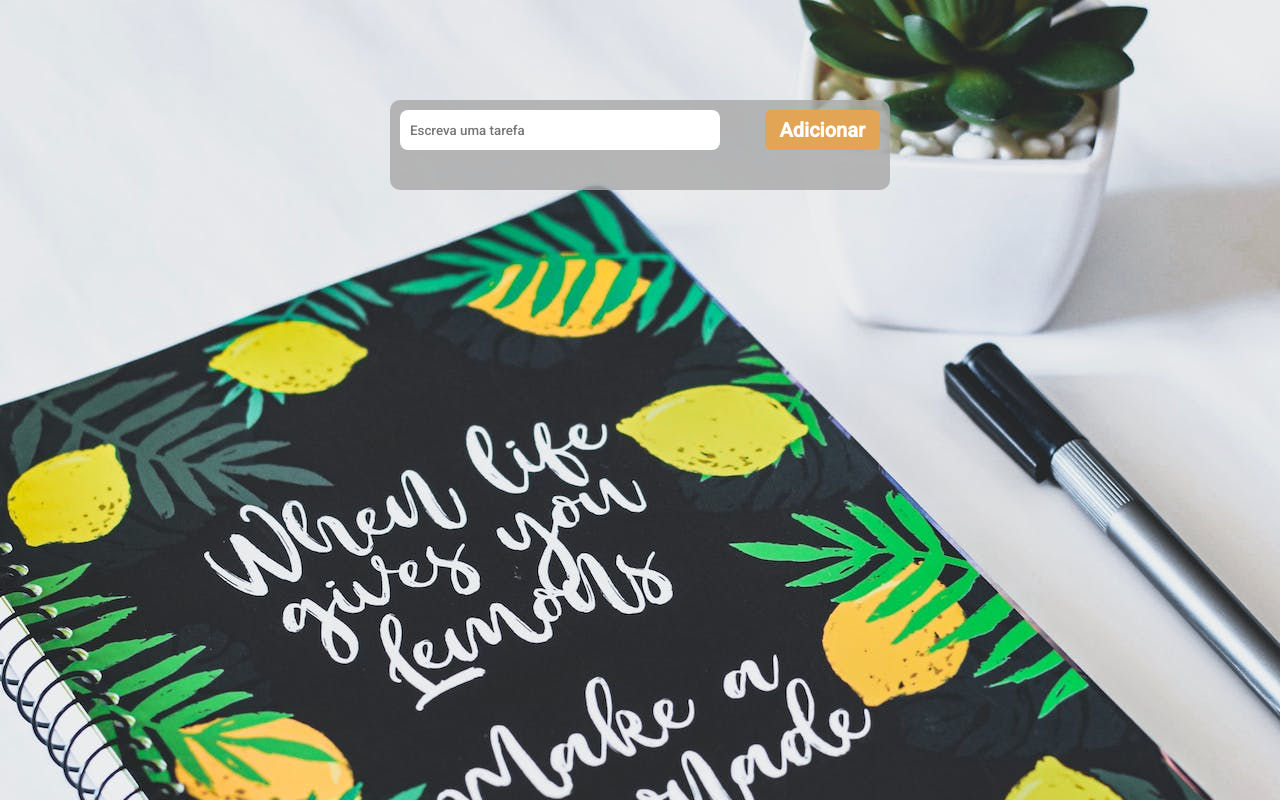
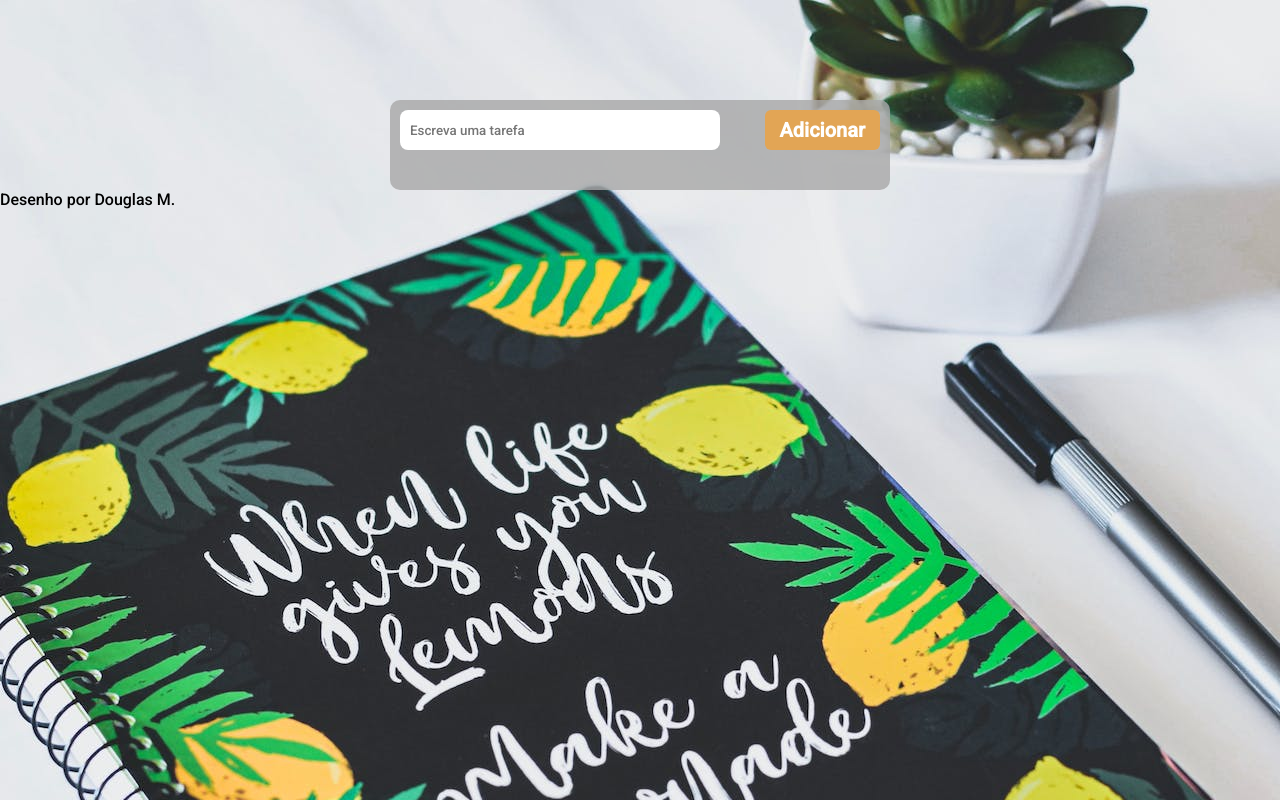
Before and after one commit to Junlys3/ToDoList, a plain HTML site: page index.html in a window 1280 px wide. Drawn offline with Linux system fonts and the light colour scheme.

Commit message:
Desenho Doulas

```diff
--- a/index.html
+++ b/index.html
@@ -18,7 +18,9 @@
      <ul class="tasks-list">
      </ul>
     </div>
+    <footer><p>Desenho por Douglas M.</p></footer>
 </body>
+
 <script src="scripts.js">
 </script>
 </html>
--- a/style.css
+++ b/style.css
@@ -74,3 +74,7 @@ img{
     opacity: 0;
     transition: opacity 0.8s ease-in-out;
 }
+
+footer{
+
+}
```
